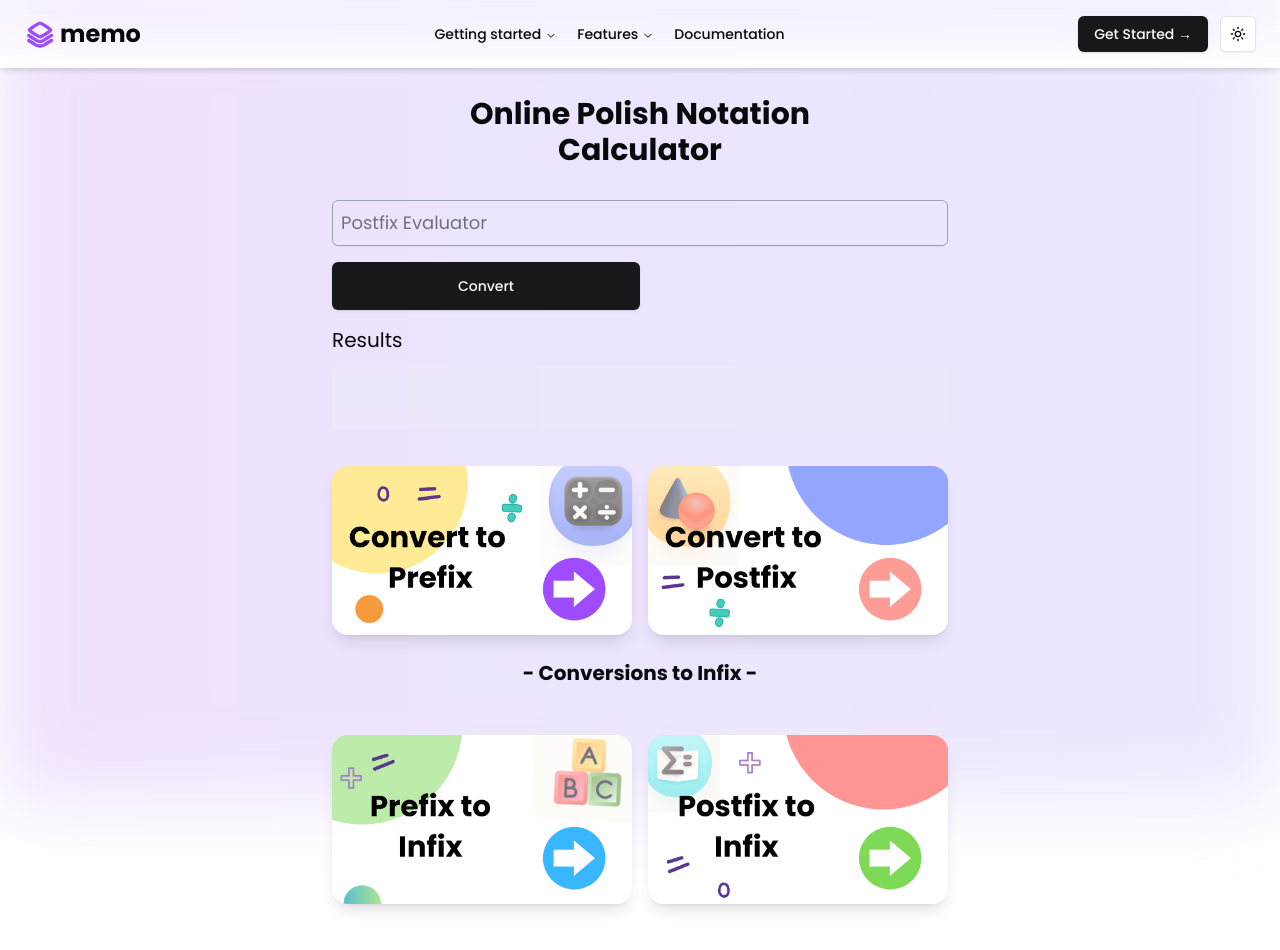
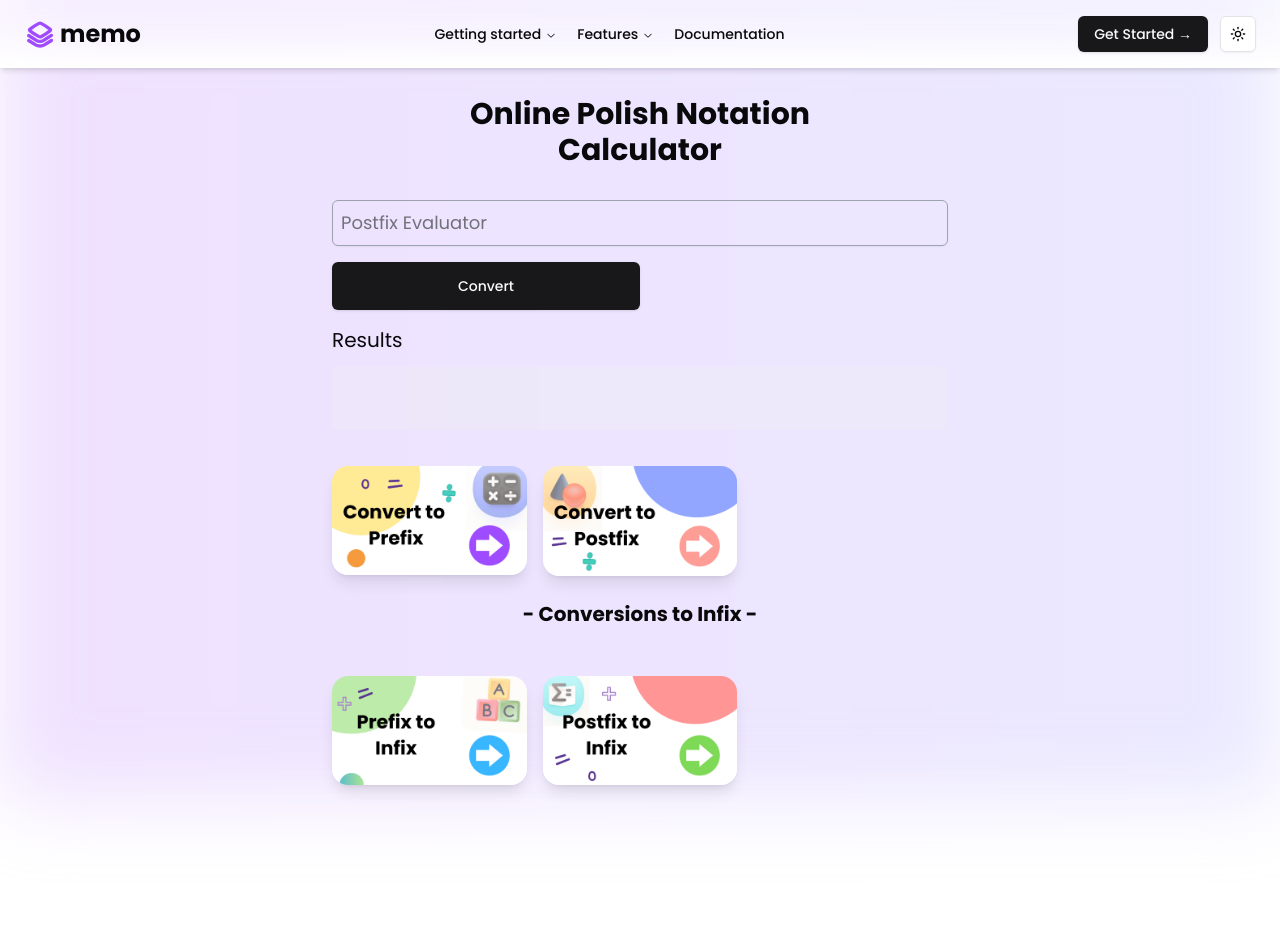
Before and after one commit to fendrick-bot/memo, a Next.js app: page / in a window 1280 px wide. Shown: the top 950 px of the page. Built offline with nearby package versions, Linux system fonts and the light colour scheme.

Commit message:
fendrick_production check

```diff
--- a/app/page.tsx
+++ b/app/page.tsx
@@ -21,7 +21,7 @@ export default function Home() {
         </p> */}
         <Convertor_in_post />
       <br />
-      <div className="grid grid-cols-2 w-fit m-auto gap-4 md:grid-cols-1 lg:grid-cols-2">
+      <div className="grid grid-cols-2 w-fit m-auto gap-4 md:grid-cols-3 lg:grid-cols-3">
         <Image
           src={convert_to_prefix}
           className="w-full rounded-2xl shadow-lg"
@@ -52,7 +52,7 @@ export default function Home() {
       <h1 className="text-xl font-bold text-center">- Conversions to Infix -</h1>
       <br />
       <br />
-      <div className="grid grid-cols-2 w-fit m-auto gap-4 md:grid-cols-2 lg:grid-cols-2">
+      <div className="grid grid-cols-2 w-fit m-auto gap-4 md:grid-cols-3 lg:grid-cols-3">
 
         <Image
           src={prefix_to_infix}
```
